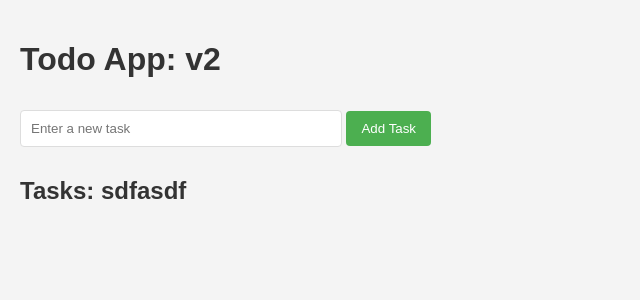
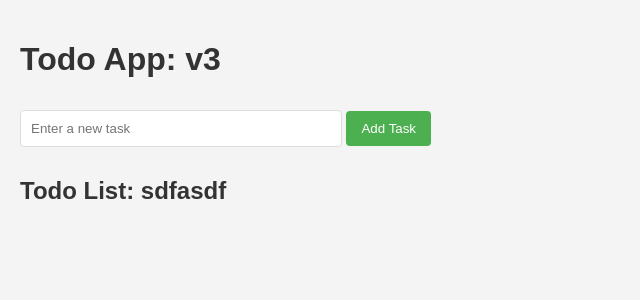
Before and after one commit to cloudncodetechnologies/pythonproject, a Flask app: page / in a window 1280 px wide. Shown: the top 300 px of the page, without its empty margins (0-640 px from the left). Run offline with Flask 3, Linux system fonts and the light colour scheme.

Commit message:
Update index.html

```diff
--- a/templates/index.html
+++ b/templates/index.html
@@ -57,7 +57,7 @@
     </style>
   </head>
   <body>
-    <h1>Todo App: v2</h1>
+    <h1>Todo App: v3</h1>
 
     <!-- Add Task Form -->
     <form method="post">
@@ -66,7 +66,7 @@
     </form>
 
     <!-- Display Tasks -->
-    <h2>Tasks: sdfasdf</h2>
+    <h2>Todo List: sdfasdf</h2>
     <ul>
       {% for id, task in tasks.items() %}
       <li class="task-item">
```
